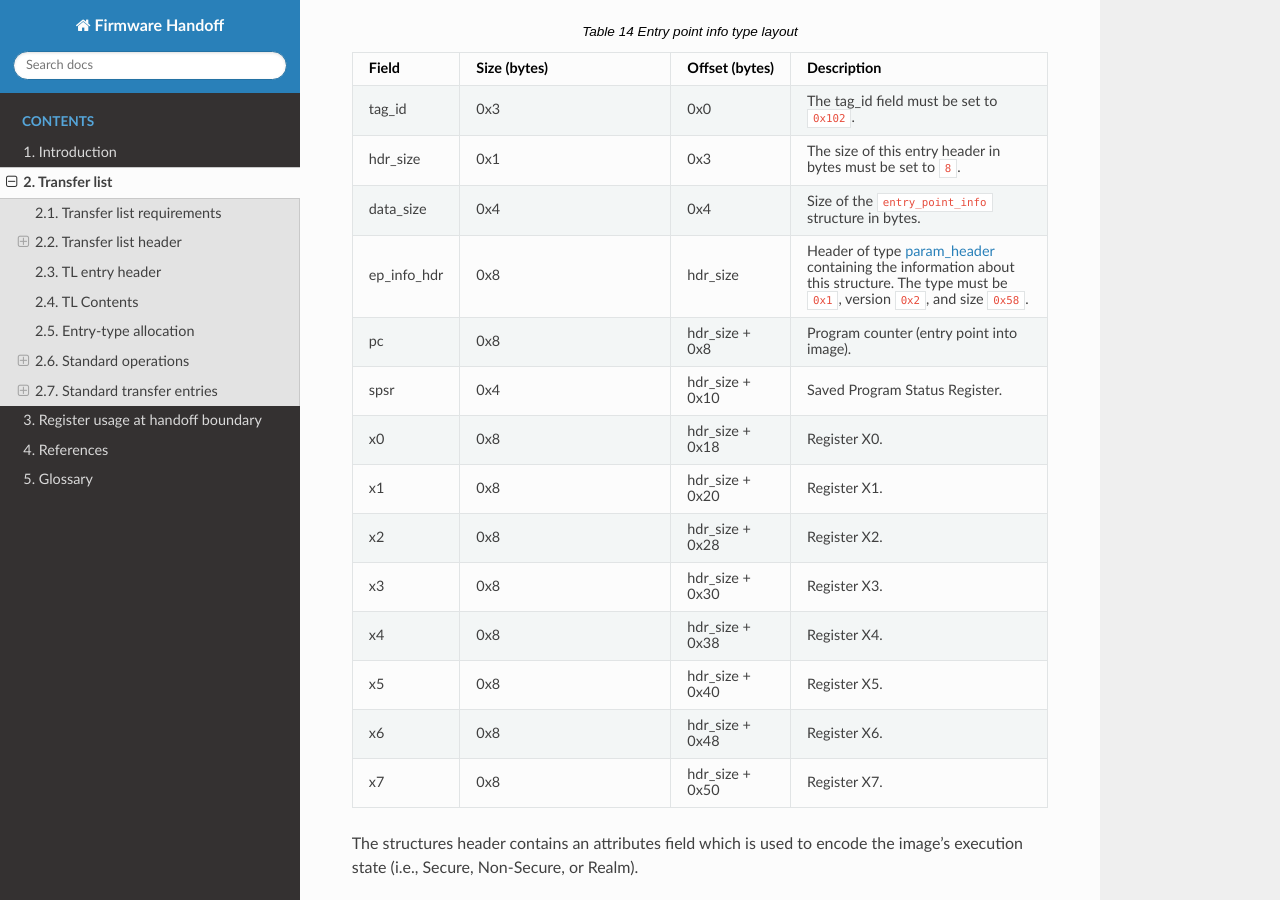
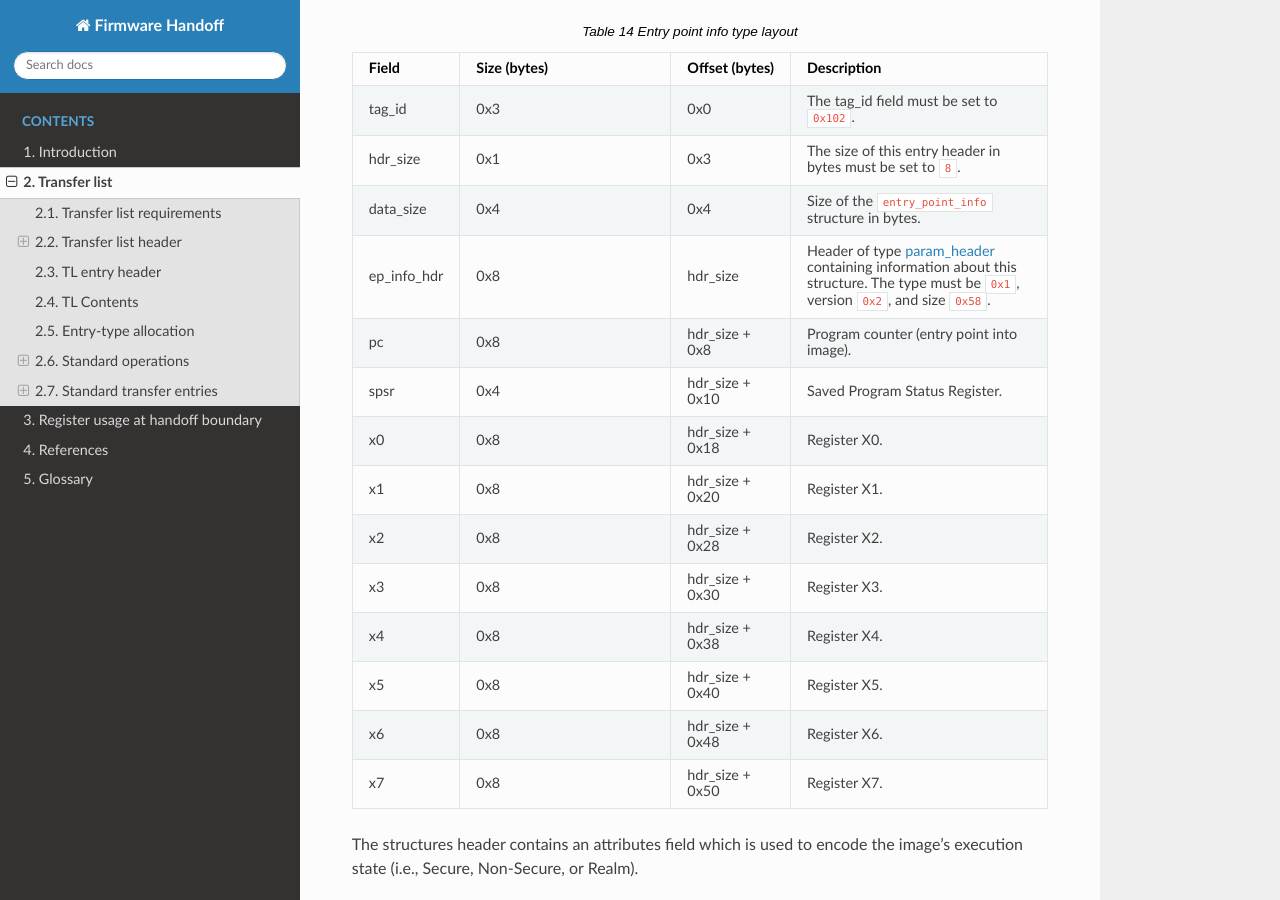
Before and after one commit to FirmwareHandoff/firmware_handoff, a Sphinx documentation site: the page built from source/transfer_list.rst, in a window 1280 px wide and 900 px high, scrolled down 14195 px. Built offline with Sphinx 7.4.7 and the Read the Docs theme 3.1.0, drawn with Linux system fonts in a browser that asks for light colours; formulas are drawn with MathJax 3; some of the changed text lies outside the part shown.

Commit message:
Fix typo in ep_info_hdr description
Signed-off-by: Harrison Mutai <harrison.mutai@arm.com>

```diff
--- a/source/transfer_list.rst
+++ b/source/transfer_list.rst
@@ -971,7 +971,7 @@ software running in Secure, Non-Secure, or Realm modes.
    * - ep_info_hdr
      - 0x8
      - hdr_size
-     - Header of type :ref:`param_header<tab_param_header>` containing the
+     - Header of type :ref:`param_header<tab_param_header>` containing
        information about this structure. The type must be `0x1`, version `0x2`,
        and size `0x58`.
 
@@ -1259,7 +1259,7 @@ subsequent images. It's usage is identical to the 64-bit form represented by
    * - ep_info_hdr
      - 0x8
      - hdr_size
-     - Header of type :ref:`param_header<tab_param_header>` containing the
+     - Header of type :ref:`param_header<tab_param_header>` containing
        information about this structure. The type must be `0x1`, version `0x2`,
        and size `0x24`.
 
```
